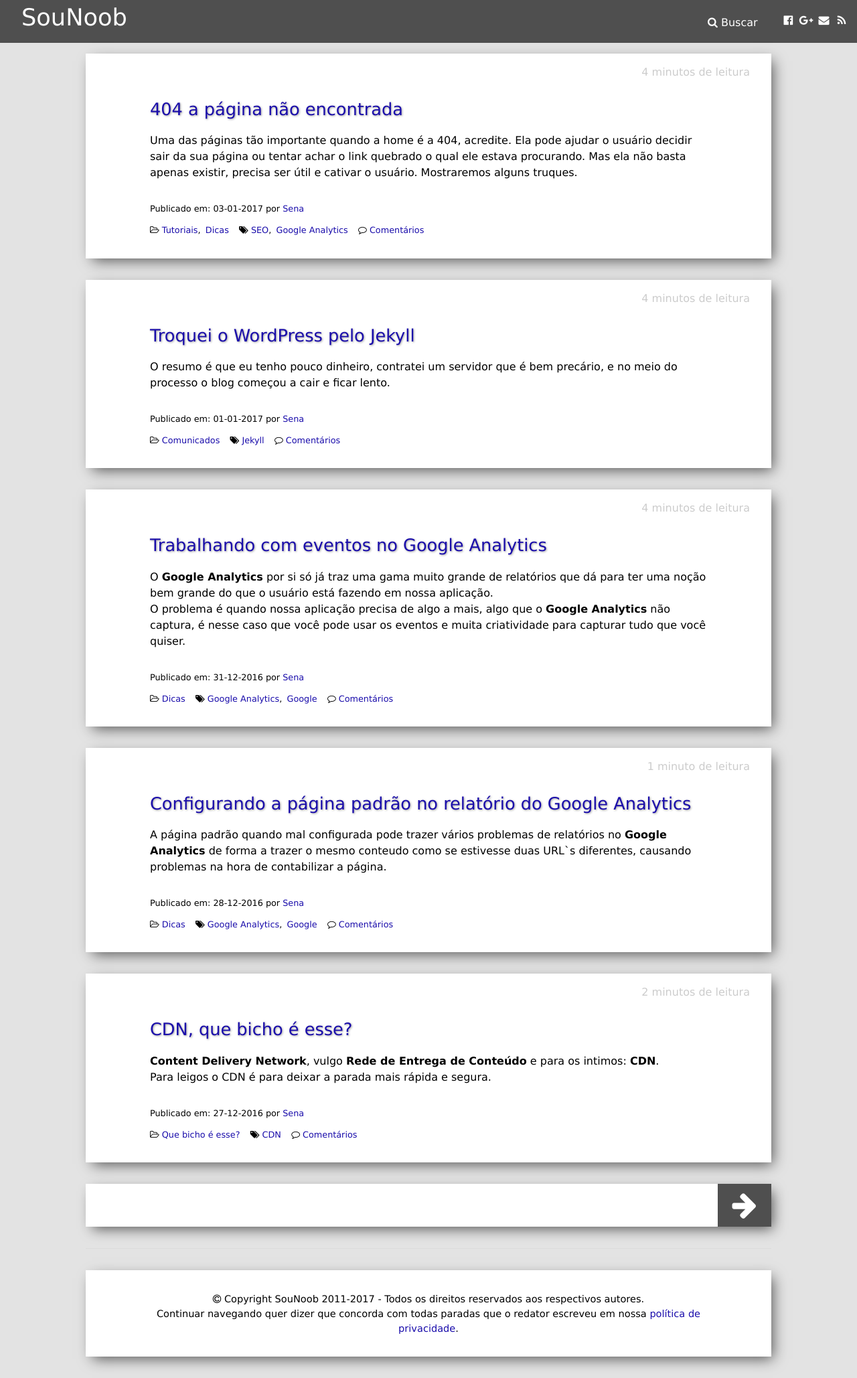
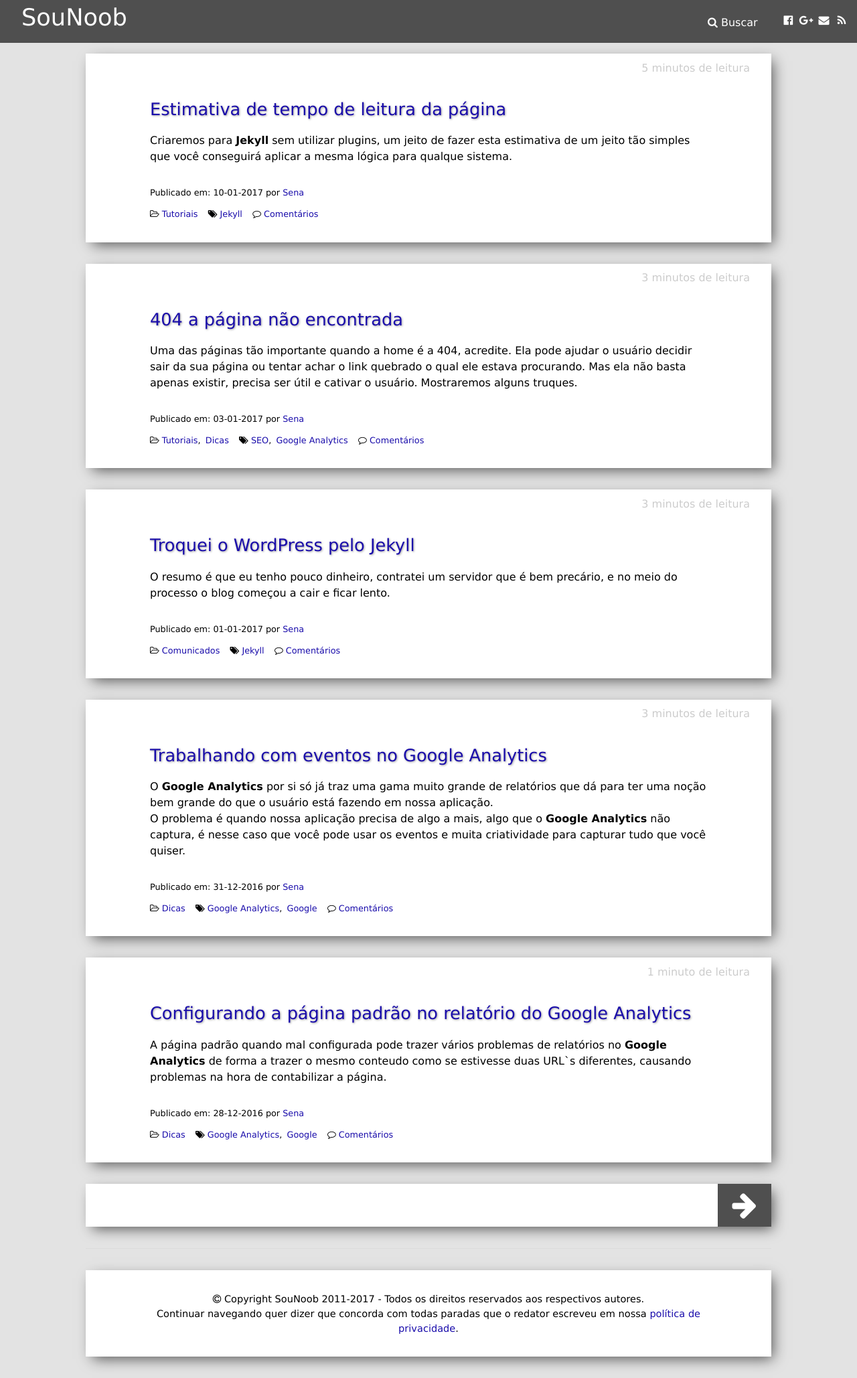
Before and after one commit to sounoob/sounoob.github.io, a Jekyll site: the page built from index.html, in a window 1280 px wide. Shown: the whole page at 67% size. Built offline with Jekyll 4.4.1, drawn with Linux system fonts in a browser that asks for light colours; the list of posts is cut into pages by our own code; comment, search, counter and statistics services are not loaded.

Commit message:
new post

```diff
--- a/_includes/head.html
+++ b/_includes/head.html
@@ -4,7 +4,7 @@
     {% feed_meta %}
     <meta name="viewport" content="width=device-width, initial-scale=1">
     <meta name="theme-color" content="#4f4f4f">
-    <link rel="stylesheet" href="/assets/css/201701031.css">
+    <link rel="stylesheet" href="/assets/css/201701032.css">
     <link rel="publisher" href="{{ site.google_publisher }}"/>
     <meta property="og:locale" content="pt_BR"/>
     <meta name="twitter:card" content="{{ site.twitter_card }}"/>
--- a/_includes/reading_time.html
+++ b/_includes/reading_time.html
@@ -1,9 +1,25 @@
 {% assign post = page %}
+{% assign wpm = 250 %}
+{% assign hour = 60 %}
+{% assign one_day = 1440 %}
+{% assign content = post.content %}
+{% assign words = content | number_of_words %}
+{% assign estimated_minutes = words | divided_by:wpm %}
 <span class="reading-time" title="Tempo estimado de leitura">
-    {% assign words = post.content | number_of_words %}
-    {% if words < 360 %}
+{% if estimated_minutes < 1 %}
+    Menos de um minuto
+{% elsif estimated_minutes == 1 %}
     1 minuto
+{% elsif estimated_minutes < hour %}
+    {{ estimated_minutes }} minutos
+{% elsif estimated_minutes < one_day %}
+    {{ estimated_minutes | divided_by:hour }} horas
+{% else %}
+    {% assign days = estimated_minutes | divided_by:one_day %}
+    {% if days <= 1 %}
+        {{ days }} dia
     {% else %}
-    {{ words | divided_by:180 }} minutos
-    {% endif %} de leitura
+        {{ days }} dias
+    {% endif %}
+{% endif %} de leitura
 </span>
--- /dev/null
+++ b/_posts/2017-01-10-estimativa-de-tempo-de-leitura-da-pagina.html
@@ -0,0 +1,144 @@
+---
+title: Estimativa de tempo de leitura da página
+date: 2017-01-10 00:00:01 Z
+permalink: "/estimativa-de-tempo-de-leitura-da-pagina/"
+categories:
+- Tutoriais
+tags:
+- Jekyll
+redirect_from: "/estimativa-de-tempo-de-leitura-do-post/"
+author: Sena
+layout: post
+---
+
+<p>
+    Criaremos para <strong>Jekyll</strong> sem utilizar plugins, um jeito de fazer esta estimativa de um jeito tão simples que você conseguirá aplicar a mesma lógica para qualque sistema.
+</p>
+<!--more-->
+<b>Se você já entende de programação, <a href="#code">clique aqui</a> ir direto ao código completo.</b>
+<p>
+A lógica é bem simples, em média o ser humano ler 250 palavras por minutos <del>(se você discordar poderá mudar a variável com esse valor depois)</del>.
+Então primeiro passo é calcular quantas palavras o post tem e guardar em uma variável para usarmos depois.
+{% highlight ruby linenos %}{% raw %}
+{% assign content = post.content %}
+{% assign words = content | number_of_words %}
+{% endraw %}{% endhighlight %}
+
+Com esse valor basta apenas dividir pelo número de palavras que o ser humano ler em média. Com isso já temos a estimativa de minutos do post.
+
+{% highlight ruby linenos %}{% raw %}
+{% assign wpm = 250 %}
+{% assign content = post.content %}
+{% assign words = content | number_of_words %}
+{{words | divided_by:wpm}} minutos de leitura
+{% endraw %}{% endhighlight %}
+
+Com isso acabamos de criar um problema. Se der menos de 1 minuto o texto mostrará 0 minutos de leitura.
+Faremos a divisão antes e verificaremos se é menor que 1 para colocar um texto mais adequado.
+
+{% highlight ruby linenos %}{% raw %}
+{% assign wpm = 250 %}
+{% assign content = post.content %}
+{% assign words = content | number_of_words %}
+{% assign estimated_minutes = words | divided_by:wpm %}
+
+{% if estimated_minutes < 1 %}
+    Menos de um minuto
+{% else %}
+    {{words | divided_by:wpm}} minutos
+{% endif %} de leitura
+{% endraw %}{% endhighlight %}
+
+Agora só verificar se deu 1 minuto para tirar o plural da frase.
+
+{% highlight ruby linenos %}{% raw %}
+{% assign wpm = 250 %}
+{% assign content = post.content %}
+{% assign words = content | number_of_words %}
+{% assign estimated_minutes = words | divided_by:wpm %}
+
+{% if estimated_minutes < 1 %}
+    Menos de um minuto
+{% elsif estimated_minutes == 1 %}
+    1 minuto
+{% else %}
+    {{words | divided_by:wpm}} minutos
+{% endif %} de leitura
+{% endraw %}{% endhighlight %}
+
+Daqui já poderiamos parar. Mas digamos que os posts são muito grandes, tipo livro. Será estranho mostrar 999 minutos. Melhor reduzir para horas.
+
+{% highlight ruby linenos %}{% raw %}
+{% assign wpm = 250 %}
+{% assign hour = 60 %}
+{% assign content = post.content %}
+{% assign words = content | number_of_words %}
+{% assign estimated_minutes = words | divided_by:wpm %}
+
+{% if estimated_minutes < 1 %}
+    Menos de um minuto
+{% elsif estimated_minutes == 1 %}
+    1 minuto
+{% elsif estimated_minutes < hour %}
+    {{ estimated_minutes }} minutos
+{% else %}
+    {{ estimated_minutes | divided_by:hour }} horas
+{% endif %} de leitura
+{% endraw %}{% endhighlight %}
+
+Agora para deixar o código pronto para textos muito extenso, marcaremos quando a leitura passar de um dia para um texto melhor.
+
+{% highlight ruby linenos %}{% raw %}
+{% assign wpm = 250 %}
+{% assign hour = 60 %}
+{% assign one_day = 1440 %}
+{% assign content = post.content %}
+{% assign words = content | number_of_words %}
+{% assign estimated_minutes = words | divided_by:wpm %}
+
+{% if estimated_minutes < 1 %}
+    Menos de um minuto
+{% elsif estimated_minutes == 1 %}
+    1 minuto
+{% elsif estimated_minutes < hour %}
+    {{ estimated_minutes }} minutos
+{% elsif estimated_minutes < one_day %}
+    {{ estimated_minutes | divided_by:hour }} horas
+{% else %}
+    {{ estimated_minutes | divided_by:one_day }} dias
+{% endif %} de leitura
+{% endraw %}{% endhighlight %}
+
+Para finalizar, verificamos se é um dia ou mais, para deixar o texto no plural ou singular.
+<span id="code"></span>
+{% highlight ruby linenos %}{% raw %}
+{% assign wpm = 250 %}
+{% assign hour = 60 %}
+{% assign one_day = 1440 %}
+{% assign content = post.content %}
+{% assign words = content | number_of_words %}
+{% assign estimated_minutes = words | divided_by:wpm %}
+
+{% if estimated_minutes < 1 %}
+    Menos de um minuto
+{% elsif estimated_minutes == 1 %}
+    1 minuto
+{% elsif estimated_minutes < hour %}
+    {{ estimated_minutes }} minutos
+{% elsif estimated_minutes < one_day %}
+    {{ estimated_minutes | divided_by:hour }} horas
+{% else %}
+    {% assign days = estimated_minutes | divided_by:one_day %}
+    {% if days <= 1 %}
+        {{ days }} dia
+    {% else %}
+        {{ days }} dias
+    {% endif %}
+{% endif %} de leitura
+{% endraw %}{% endhighlight %}
+</p>
+<h3>Sua vez</h3>
+<p>
+    Agora mostre que você entendeu o post, e tente portar esse código para outra linguagem.
+    Já até criamos um repositório para você criar sua versão lá. <a href="https://github.com/Sena/reading_time" target="_blank" rel="nofollow noreferrer">Repositório</a>
+</p>
--- a/assets/css/_css.scss
+++ b/assets/css/_css.scss
@@ -241,7 +241,7 @@ h2 {
 .main-content .box.post .reading-time {
   position: absolute;
   right: 2rem;
-  top: 1rem;
+  top: 0.6rem;
   opacity: 0.2;
   -webkit-transition-duration: 1s; /* Safari */
   transition-duration: 1s;
```
Also changed, not shown: _posts/2014-04-07-removendo-index-php-da-url-no-codeigniter.md (+2 -2 lines), _posts/2017-01-03-404-pagina-nao-encontrada.html (+5 -5 lines), assets/css/201701032.scss (renamed from assets/css/201701031.scss).
